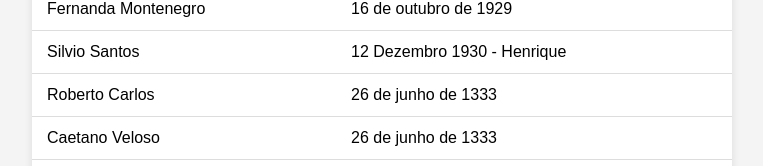
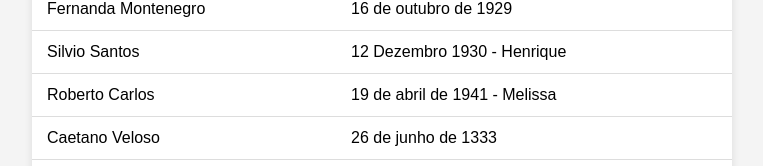
Before and after one commit to toommaz/AulaVersionamento, a plain HTML site: page Born.html in a window 1280 px wide. Shown: the part 155-321 px from the top of the page, without its empty margins (258-1021 px from the left). Drawn offline with Linux system fonts and the light colour scheme.

Commit message:
Alterado Data de nascimento do Roberto Carlos
Alterado Data de nascimento do roberto carlos

```diff
--- a/Born.html
+++ b/Born.html
@@ -49,7 +49,7 @@
         <tbody>
             <tr><td>Fernanda Montenegro</td><td>16 de outubro de 1929</td></tr>
             <tr><td>Silvio Santos</td><td>12 Dezembro 1930 - Henrique</td></tr>
-            <tr><td>Roberto Carlos</td><td>26 de junho de 1333</td></tr>
+            <tr><td>Roberto Carlos</td><td> 19 de abril de 1941 - Melissa</td></tr>
             <tr><td>Caetano Veloso</td><td>26 de junho de 1333</td></tr>
             <tr><td>Gilberto Gil</td><td>26 de junho de 1333</td></tr>
             <tr><td>Xuxa Meneghel</td><td>26 de junho de 1333</td></tr>
```
